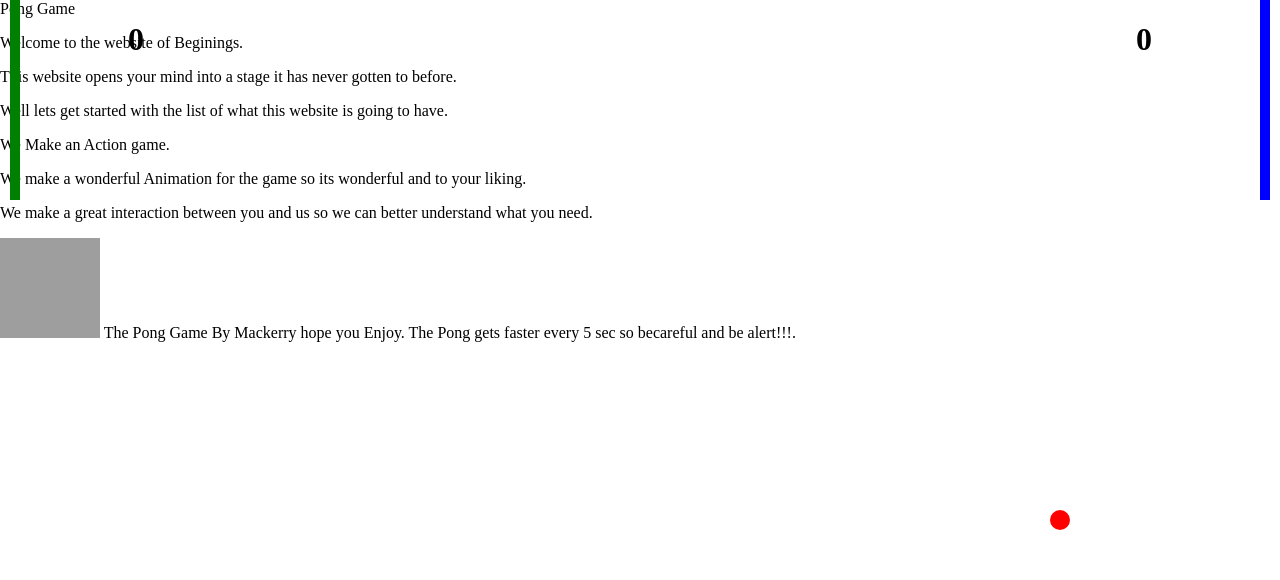
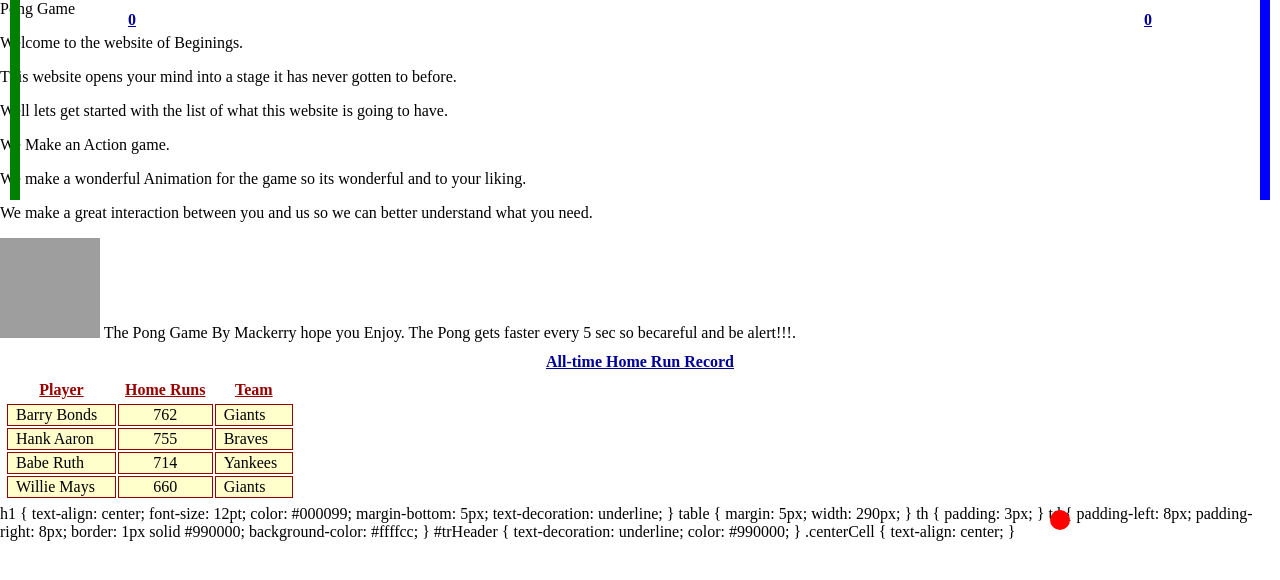
Before and after one commit to Mackerry/boahenm21.github.io, a plain HTML site: page index.html in a window 1280 px wide. Drawn offline with Linux system fonts and the light colour scheme; grey boxes are pictures that could not be loaded.

Commit message:
Update index.html

```diff
--- a/index.html
+++ b/index.html
@@ -184,3 +184,111 @@
 	</script>
 </body>
 </html>
+<!DOCTYPE HTML>
+<html>
+<head>
+<meta charset="UTF-8">
+<title>Embedded Style Sheet</title>
+<style type="text/css">
+    h1  {
+       text-align: center;
+       font-size: 12pt;
+       color: #000099;
+       margin-bottom: 5px;
+       text-decoration: underline;
+    }
+
+    table {
+       margin: 5px;
+       width: 290px;
+    }
+
+    th {
+       padding: 3px;
+    }
+
+    td {
+       padding-left: 8px;
+       padding-right: 8px;
+       border: 1px solid #990000;
+       background-color: #ffffcc;
+    }
+
+    #trHeader {
+       text-decoration: underline;
+       color: #990000;
+    }
+
+    .centerCell {
+       text-align: center;
+    }
+
+ </style>
+ </head>
+ <body>
+
+ <div>
+ <h1>All-time Home Run Record</h1>
+ <table>
+   <tr id="trHeader">
+     <th>Player</th>
+     <th>Home Runs</th>
+     <th>Team</th>
+   </tr>
+   <tr>
+     <td>Barry Bonds</td>
+     <td class="centerCell">762</td>
+     <td>Giants</td>
+   </tr>
+   <tr>
+     <td>Hank Aaron</td>
+     <td class="centerCell">755</td>
+     <td>Braves</td>
+   </tr>
+   <tr>
+     <td>Babe Ruth</td>
+     <td class="centerCell">714</td>
+     <td>Yankees</td>
+   </tr>
+   <tr>
+     <td>Willie Mays</td>
+     <td class="centerCell">660</td>
+     <td>Giants</td>
+   </tr>
+ </table>
+ </div>
+ </body>
+ </html>
+h1 {
+        text-align: center;
+        font-size: 12pt;
+        color: #000099;
+        margin-bottom: 5px;
+        text-decoration: underline;
+    }
+
+    table {
+        margin: 5px;
+        width: 290px;
+    }
+
+    th {
+        padding: 3px;
+    }
+
+    td {
+        padding-left: 8px;
+        padding-right: 8px;
+        border: 1px solid #990000;
+        background-color: #ffffcc;
+    }
+
+    #trHeader {
+        text-decoration: underline;
+        color: #990000;
+    }
+
+    .centerCell {
+        text-align: center;
+    }
+<link href="StyleSheet.css" rel="stylesheet" type="text/css">
```
